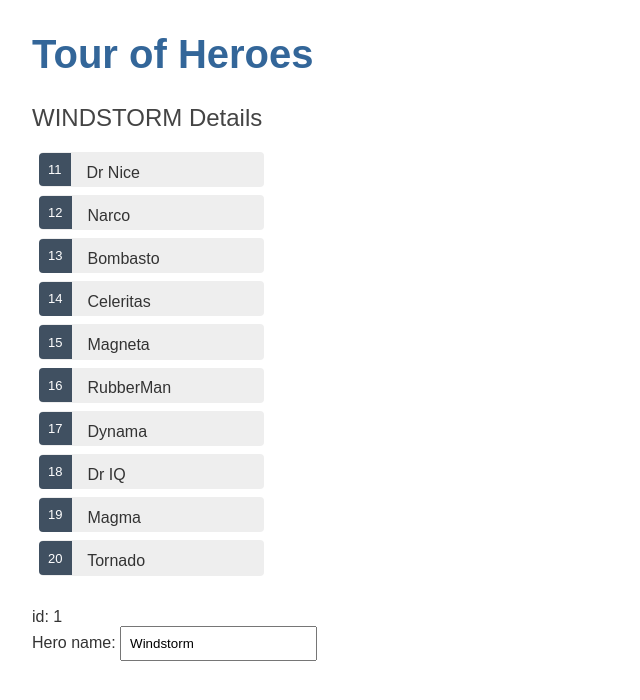
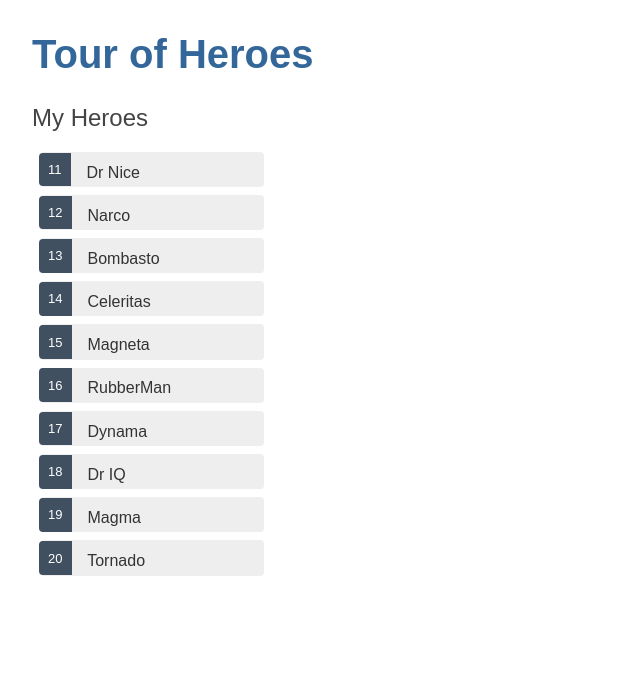
Before and after one commit to zhuning331/react-tour-of-heroes, a React (Create React App) app: page / in a window 1280 px wide. Shown: the top 700 px of the page, without its empty margins (0-640 px from the left). Built offline with nearby package versions, Linux system fonts and the light colour scheme.

Commit message:
完成英雄列表點選功能，並可即時修改名稱

```diff
--- a/src/components/heroes/Heroes.tsx
+++ b/src/components/heroes/Heroes.tsx
@@ -5,27 +5,31 @@ import Hero from '../../types/hero';
 import HEROES from '../../mock-heroes';
 
 const Heroes = () => {
-    const [hero, setHero] = useState<Hero>({
-        id: 1,
-        name: 'Windstorm'
-    });
-    const [heroes] = useState<Hero[]>(HEROES);
+    const [selectedHero, setSelectedHero] = useState<Hero>();
+    const [heroes, setHeroes] = useState<Hero[]>(HEROES);
 
     return (
         <Fragment>
-            <SubTitle>{hero.name.toUpperCase()} Details</SubTitle>
+            <SubTitle>My Heroes</SubTitle>
             <HeroList>
                 {heroes.map(hero =>
-                    <HeroItem>
+                    <HeroItem key={hero.id} onClick={() => setSelectedHero(hero)} selected={selectedHero && (hero.id === selectedHero.id)}>
                         <HeroBadge>{hero.id}</HeroBadge> {hero.name}
-                    </HeroItem>)
-                }
+                    </HeroItem>)}
             </HeroList>
-            <div><span>id: </span>{hero.id}</div>
-            <div>
-                <label htmlFor="name">Hero name: </label>
-                <HeroInput id="name"  placeholder="name" value={hero.name} onChange={evt => setHero({...hero, name: evt.target.value})} />
-            </div>
+            {selectedHero &&
+                <Fragment>
+                    <SubTitle>{selectedHero.name.toUpperCase()} Details</SubTitle>
+                    <div><span>id: </span>{selectedHero.id}</div>
+                    <div>
+                        <label htmlFor="name">Hero name: </label>
+                        <HeroInput id="name"  placeholder="name" value={selectedHero.name} onChange={evt => {
+                            setSelectedHero({...selectedHero, name: evt.target.value});
+                            setHeroes(heroes.map(hero => hero.id !== selectedHero.id ? hero : selectedHero));
+                        }} />
+                    </div>
+                </Fragment>}
+
         </Fragment>
     )
 }
--- a/src/styles/Hero.ts
+++ b/src/styles/Hero.ts
@@ -9,19 +9,24 @@ export const HeroList = styled.ul`
     padding: 0;
     width: 15em;
 `
-export const HeroItem = styled.li`
+export const HeroItem = styled.li<{selected: boolean | undefined}>`
     cursor: pointer;
     position: relative;
     left: 0;
-    background-color: #EEE;
+    background-color: ${props => props.selected ? 'black' : '#EEE'};
+    color: ${props => props.selected ? 'white' : 'inherit'};
     margin: .5em;
     padding: .3em 0;
     height: 1.6em;
     border-radius: 4px;
     &:hover {
-        color: #2c3a41;
-        background-color: #e6e6e6;
+        color: ${props => props.selected ? 'white' : '#2c3a41'};
+        background-color: ${props => props.selected ? '#505050' : '#e6e6e6'};
         left: .1em;
+    }
+    &:active {
+        background-color: ${props => props.selected ? 'black' : '#EEE'};
+        color: ${props => props.selected ? 'white' : 'inherit'}
     }
 `
 export const HeroBadge = styled.span`
```
